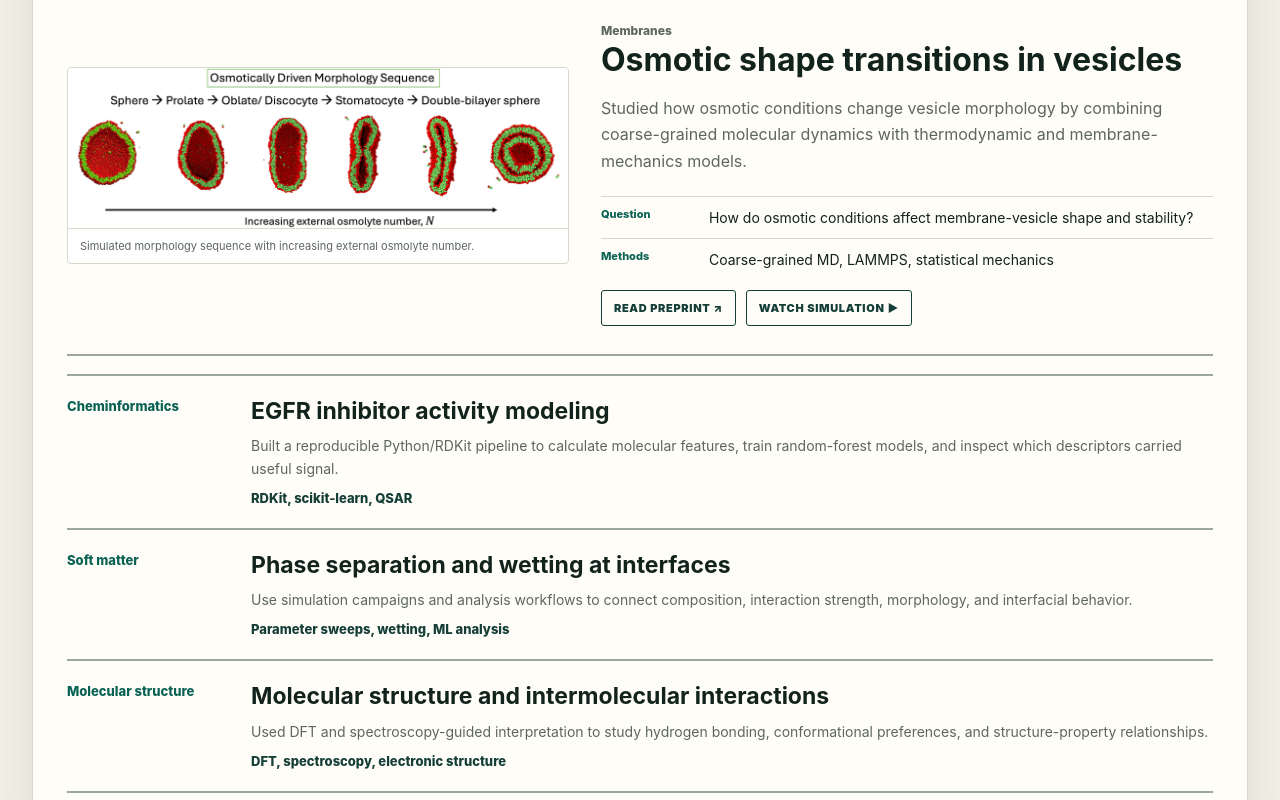
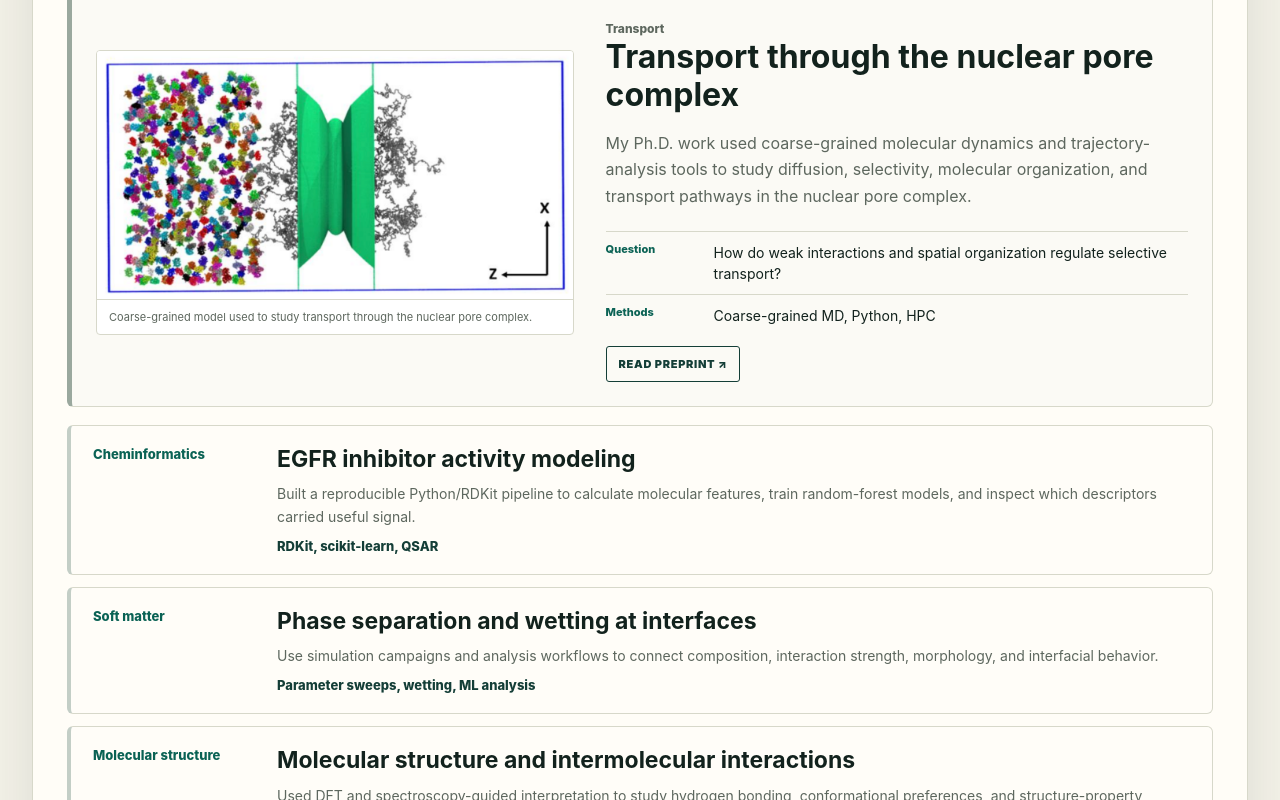
Before and after one commit to skg43/skg43.github.io, a React (Vite) app: page / in a window 1280 px wide. Shown: the part 1660-2460 px from the top of the page. Built offline with nearby package versions, Linux system fonts and the light colour scheme.

Commit message:
Redesign portfolio section layout

```diff
--- a/src/App.tsx
+++ b/src/App.tsx
@@ -26,6 +26,25 @@ type SectionKey = "work" | "capabilities" | "experience" | "publications";
 
 const projects: Project[] = [
   {
+    area: "Membranes",
+    title: "Osmotic shape transitions in vesicles",
+    description:
+      "Studied how osmotic conditions change vesicle morphology by combining coarse-grained molecular dynamics with thermodynamic and membrane-mechanics models.",
+    methods: "Coarse-grained MD, LAMMPS, statistical mechanics",
+    question: "How do osmotic conditions affect membrane-vesicle shape and stability?",
+    media: {
+      type: "image",
+      src: "./media/osmotic-morphology-sequence.png",
+      alt: "Sequence of simulated vesicle morphologies as the external osmolyte number increases",
+      caption: "Simulated morphology sequence with increasing external osmolyte number.",
+    },
+    featured: true,
+    href: "https://doi.org/10.64898/2026.04.03.716363",
+    linkLabel: "Read preprint",
+    videoHref: "./media/vesicle-shape-transitions.mp4",
+    videoLabel: "Watch simulation",
+  },
+  {
     area: "Transport",
     title: "Transport through the nuclear pore complex",
     description:
@@ -50,25 +69,6 @@ const projects: Project[] = [
     methods: "RDKit, scikit-learn, QSAR",
     href: "https://github.com/skg43/EGFR_RF_Modeling",
     linkLabel: "View code",
-  },
-  {
-    area: "Membranes",
-    title: "Osmotic shape transitions in vesicles",
-    description:
-      "Studied how osmotic conditions change vesicle morphology by combining coarse-grained molecular dynamics with thermodynamic and membrane-mechanics models.",
-    methods: "Coarse-grained MD, LAMMPS, statistical mechanics",
-    question: "How do osmotic conditions affect membrane-vesicle shape and stability?",
-    media: {
-      type: "image",
-      src: "./media/osmotic-morphology-sequence.png",
-      alt: "Sequence of simulated vesicle morphologies as the external osmolyte number increases",
-      caption: "Simulated morphology sequence with increasing external osmolyte number.",
-    },
-    featured: true,
-    href: "https://doi.org/10.64898/2026.04.03.716363",
-    linkLabel: "Read preprint",
-    videoHref: "./media/vesicle-shape-transitions.mp4",
-    videoLabel: "Watch simulation",
   },
   {
     area: "Soft matter",
--- a/src/styles.css
+++ b/src/styles.css
@@ -265,21 +265,21 @@ h1 {
 .work-layout { display: grid; gap: 18px; }
 .featured-stack {
   display: grid;
-  gap: 30px;
+  gap: 18px;
 }
 .featured-case {
   display: grid;
   grid-template-columns: minmax(300px, .82fr) minmax(0, 1fr);
   gap: 32px;
   align-items: center;
-  padding: 0 0 26px;
-  background: transparent;
-  border: 0;
-  border-bottom: 2px solid var(--line-strong);
-  border-radius: 0;
+  padding: 24px;
+  background: #fbfaf5;
+  border: 1px solid var(--line);
+  border-left: 5px solid var(--line-strong);
+  border-radius: 6px;
 }
 .featured-case:last-child {
-  padding-bottom: 28px;
+  padding-bottom: 24px;
 }
 .case-media {
   margin: 0;
@@ -347,18 +347,17 @@ h1 {
 .project-list {
   display: grid;
   grid-template-columns: 1fr;
-  gap: 0;
-  border-top: 2px solid var(--line-strong);
+  gap: 12px;
 }
 .project-row {
   display: grid;
   grid-template-columns: 160px minmax(0, 1fr);
   gap: 24px;
-  padding: 22px 0;
-  border: 0;
-  border-bottom: 2px solid var(--line-strong);
-  border-radius: 0;
-  background: transparent;
+  padding: 20px 22px;
+  border: 1px solid var(--line);
+  border-left: 4px solid #c3cec6;
+  border-radius: 6px;
+  background: #fffdf8;
 }
 .project-row > span {
   color: var(--olive);
```
